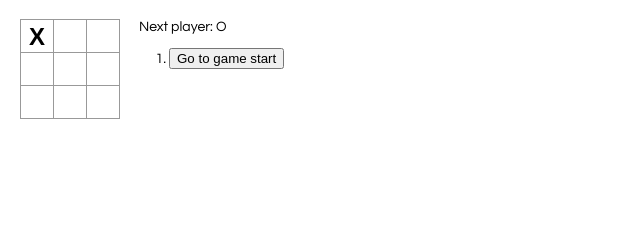
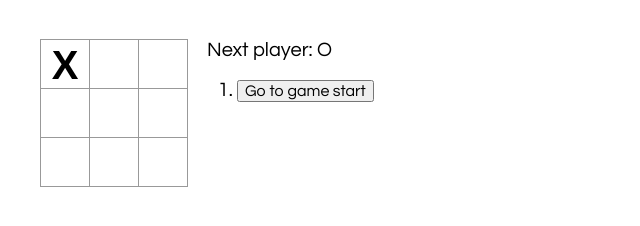
Before and after one commit to MarcRuble/marcruble.github.io, a plain HTML site: page index.html in a window 1280 px wide. Both pictures are taken after a click on the button 37 px from the left and 36 px from the top of the page. Shown: the whole page, without its empty margins (0-640 px from the left). Drawn offline with nearby package versions, Linux system fonts and the light colour scheme.

Commit message:
improved list visualization of moves

```diff
--- a/style.css
+++ b/style.css
@@ -1,6 +1,6 @@
 body {
-    font: 14px "Century Gothic", Futura, sans-serif;
-    margin: 20px;
+    font: 20px "Century Gothic", Futura, sans-serif;
+    margin: 40px;
   }
 
   ol, ul {
@@ -21,15 +21,15 @@ body {
     background: #fff;
     border: 1px solid #999;
     float: left;
-    font-size: 24px;
+    font-size: 40px;
     font-weight: bold;
-    line-height: 34px;
-    height: 34px;
+    line-height: 50px;
+    height: 50px;
     margin-right: -1px;
     margin-top: -1px;
     padding: 0;
     text-align: center;
-    width: 34px;
+    width: 50px;
   }
 
   .square:focus {
@@ -48,3 +48,7 @@ body {
   .game-info {
     margin-left: 20px;
   }
+
+  .history-button {
+    font: 16px "Century Gothic", Futura, sans-serif;
+  }
--- a/tictactoe.js
+++ b/tictactoe.js
@@ -81,7 +81,8 @@ var Game = function (_React$Component2) {
 
     _this3.state = {
       history: [{
-        squares: Array(9).fill(null)
+        squares: Array(9).fill(null),
+        selected: { row: -1, col: -1 }
       }],
       stepNumber: 0,
       xIsNext: true
@@ -101,7 +102,8 @@ var Game = function (_React$Component2) {
       squares[i] = this.state.xIsNext ? 'X' : 'O';
       this.setState({
         history: history.concat([{
-          squares: squares
+          squares: squares,
+          selected: { row: (i%3)+1, col: Math.floor(i/3)+1 }
         }]),
         stepNumber: history.length,
         xIsNext: !this.state.xIsNext
@@ -125,15 +127,28 @@ var Game = function (_React$Component2) {
       var winner = calculateWinner(current.squares);
 
       var moves = history.slice(0, this.state.stepNumber).map(function (step, move) {
-        var desc = move ? 'Go to move #' + move : 'Go to game start';
+        const currentPlayer = move % 2 === 0 ? 'O' : 'X';
+        const row = step.selected.row;
+        const col = step.selected.col;
+        var desc = move ? `Go to move ${currentPlayer}(${row},${col})`
+                        : 'Go to game start';
         return React.createElement(
           "li",
           { key: move },
           React.createElement(
             "button",
-            { onClick: function onClick() {
+            {
+              className: "history-button",
+              onClick: function onClick() {
                 return _this4.jumpTo(move);
-              } },
+              },
+              onMouseEnter: function onMouseEnter(e) {
+                e.target.style.fontWeight = 'bold';
+              },
+              onMouseLeave: function onMouseLeave(e) {
+                e.target.style.fontWeight = 'normal';
+              }
+            },
             desc
           )
         );
```
